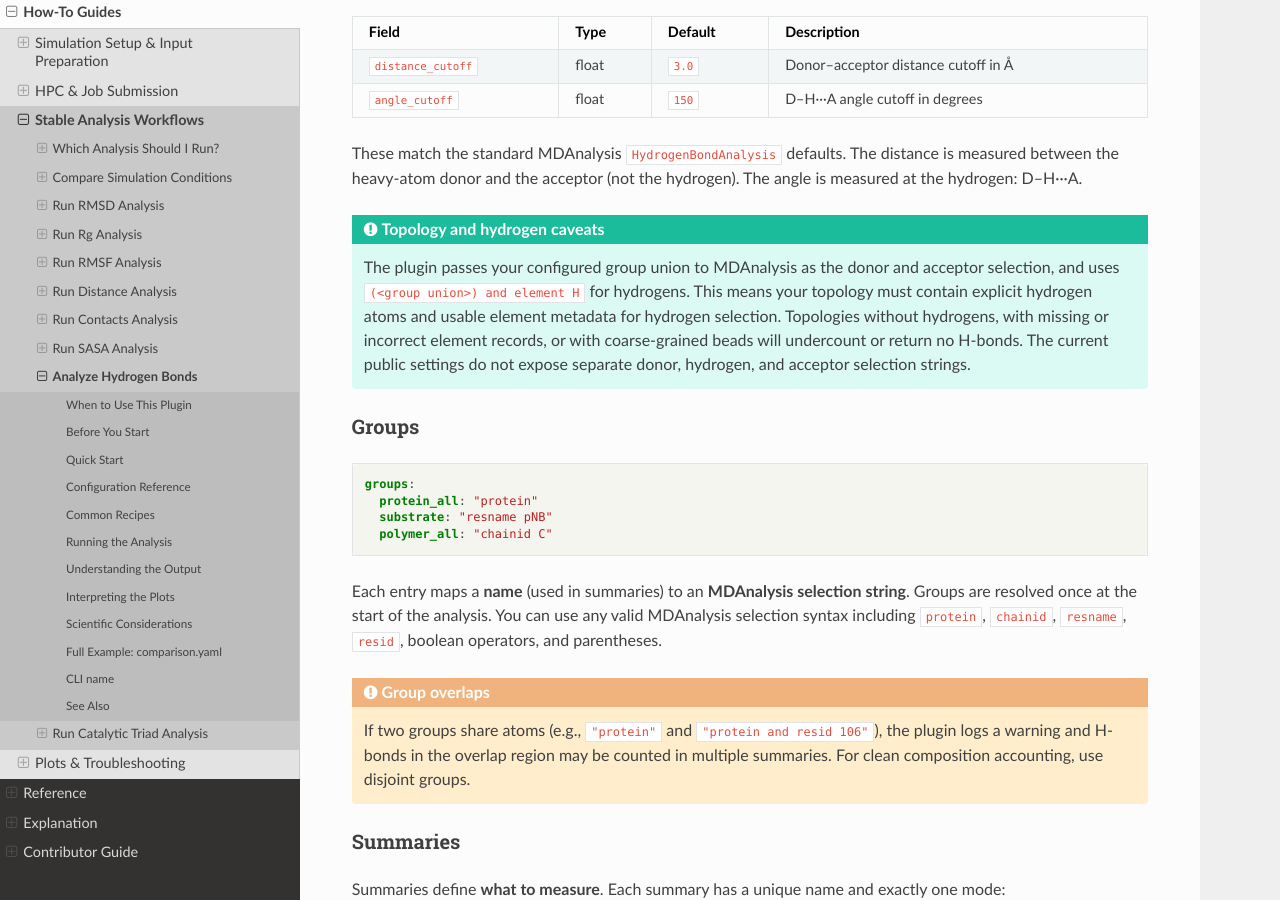
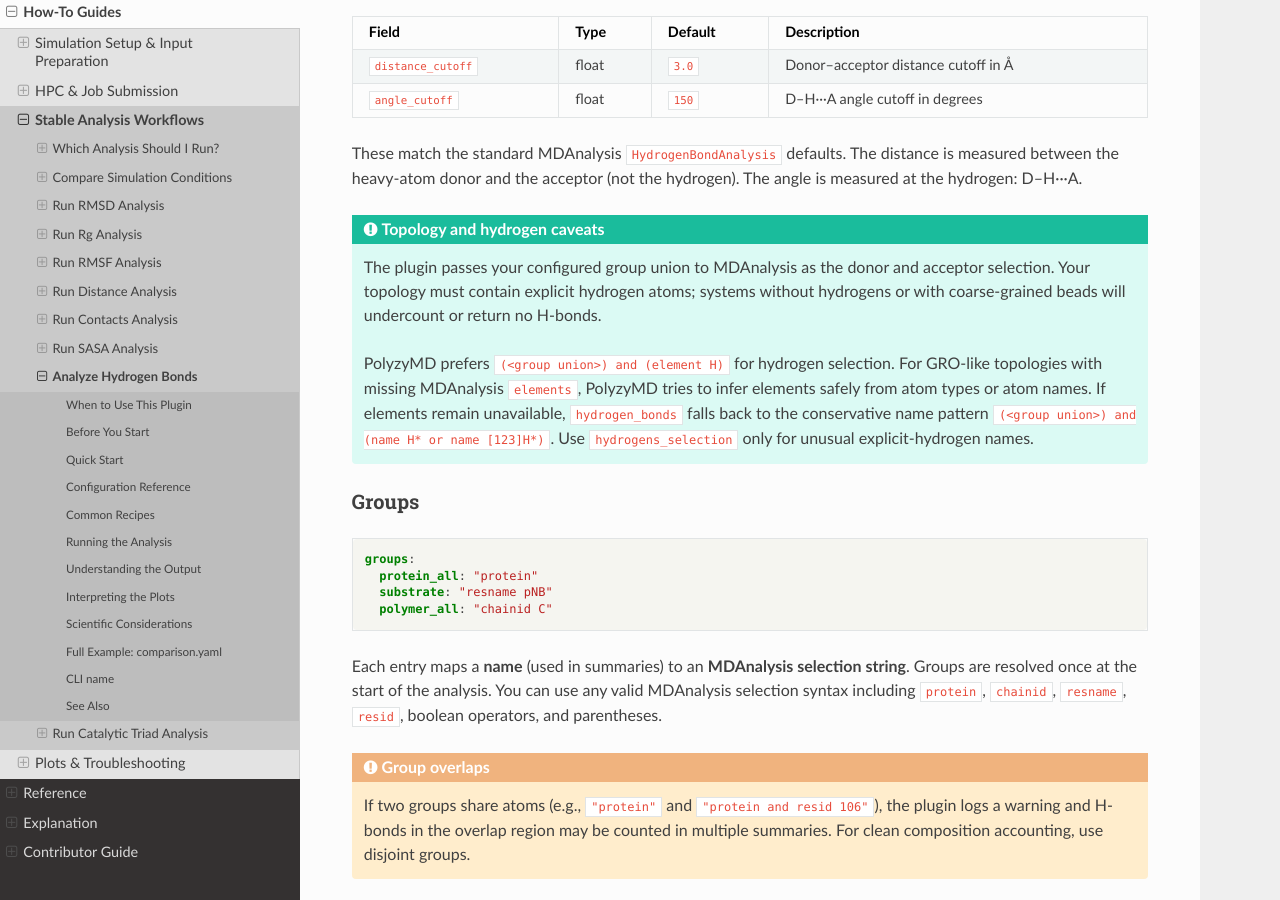
Before and after one commit to joelaforet/polyzymd, a Sphinx documentation site: the page built from docs/source/how_to/hydrogen_bonds.md, in a window 1280 px wide and 900 px high, scrolled down 1661 px. Built offline with Sphinx 7.4.7 and the Read the Docs theme 3.1.0, drawn with Linux system fonts in a browser that asks for light colours; some of the changed text lies outside the part shown.

Commit message:
docs: explain GRO hydrogen-bond fallback

```diff
--- a/docs/source/how_to/hydrogen_bonds.md
+++ b/docs/source/how_to/hydrogen_bonds.md
@@ -90,12 +90,16 @@
 :class: important
 
 The plugin passes your configured group union to MDAnalysis as the donor and
-acceptor selection, and uses `(<group union>) and element H` for hydrogens. This
-means your topology must contain explicit hydrogen atoms and usable element
-metadata for hydrogen selection. Topologies without hydrogens, with missing or
-incorrect element records, or with coarse-grained beads will undercount or
-return no H-bonds. The current public settings do not expose separate donor,
-hydrogen, and acceptor selection strings.
+acceptor selection. Your topology must contain explicit hydrogen atoms; systems
+without hydrogens or with coarse-grained beads will undercount or return no
+H-bonds.
+
+PolyzyMD prefers `(<group union>) and (element H)` for hydrogen selection. For
+GRO-like topologies with missing MDAnalysis `elements`, PolyzyMD tries to infer
+elements safely from atom types or atom names. If elements remain unavailable,
+`hydrogen_bonds` falls back to the conservative name pattern
+`(<group union>) and (name H* or name [123]H*)`. Use `hydrogens_selection` only
+for unusual explicit-hydrogen names.
 :::
 
 ### Groups
@@ -183,6 +187,7 @@
 | `top_n_pairs` | int | `15` | Number of top residue pairs to report per summary |
 | `allow_empty_groups` | bool | `true` | If `true` (default), warn and skip summaries when a referenced group selection matches no atoms. Set `false` for strict validation (raise `ValueError`). |
 | `allow_overlapping_composition` | bool | `false` | If `false`, overlapping composition partitions raise an error. Set `true` to allow overlap with warnings. |
+| `hydrogens_selection` | string or null | `null` | Advanced explicit-hydrogen selection override for unusual atom names. The default uses element metadata, with GRO-safe inference/name fallback when needed. |
 | `timestep_ps` | float or null | `null` | Manual frame spacing in ps for time-axis plots. If null, read from trajectory metadata. |
 
 If you want composition partitions to mirror group selections, define them
```
Also changed, not shown: docs/source/reference/analysis_hydrogen_bonds_reference.md (+8 -3 lines), docs/source/reference/analysis_plugin_settings.md (+7 -3 lines), docs/source/reference/comparison_yaml.md (+7 -3 lines).
